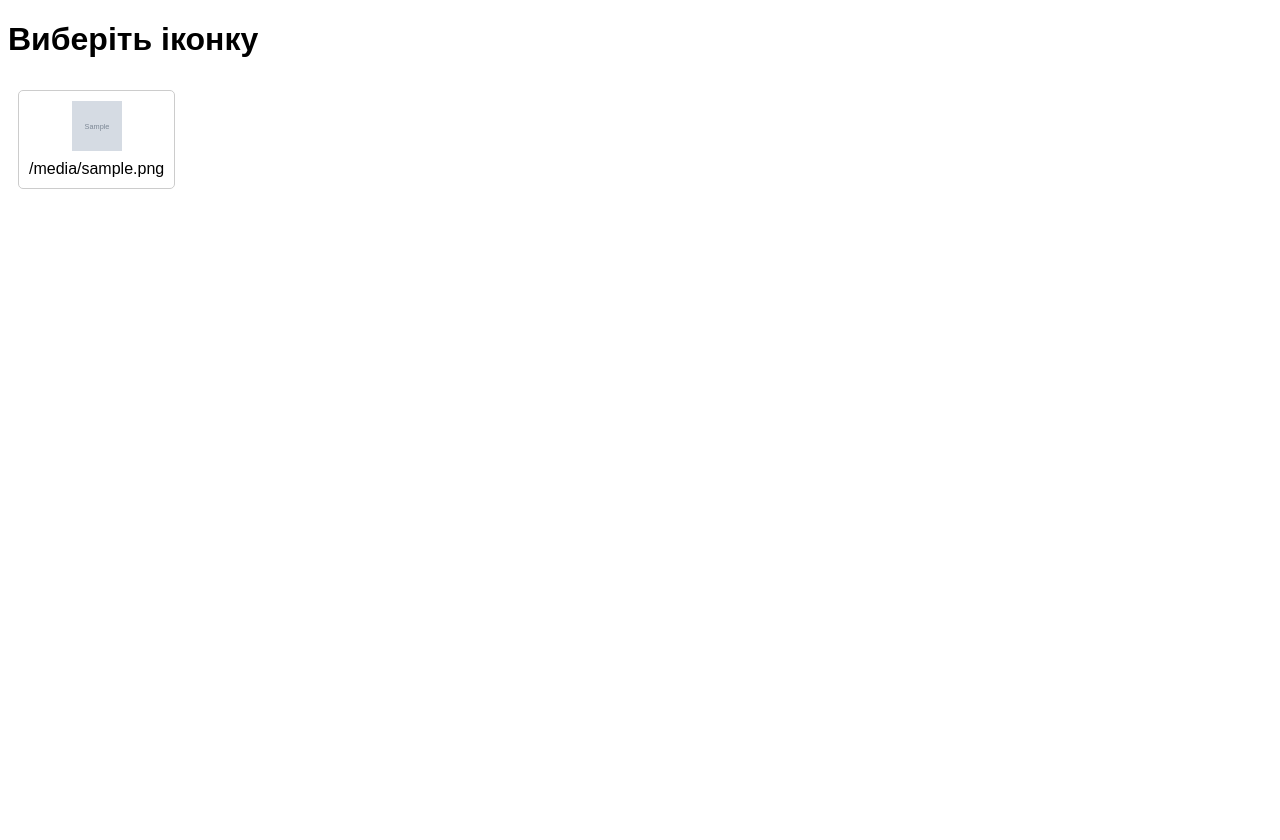
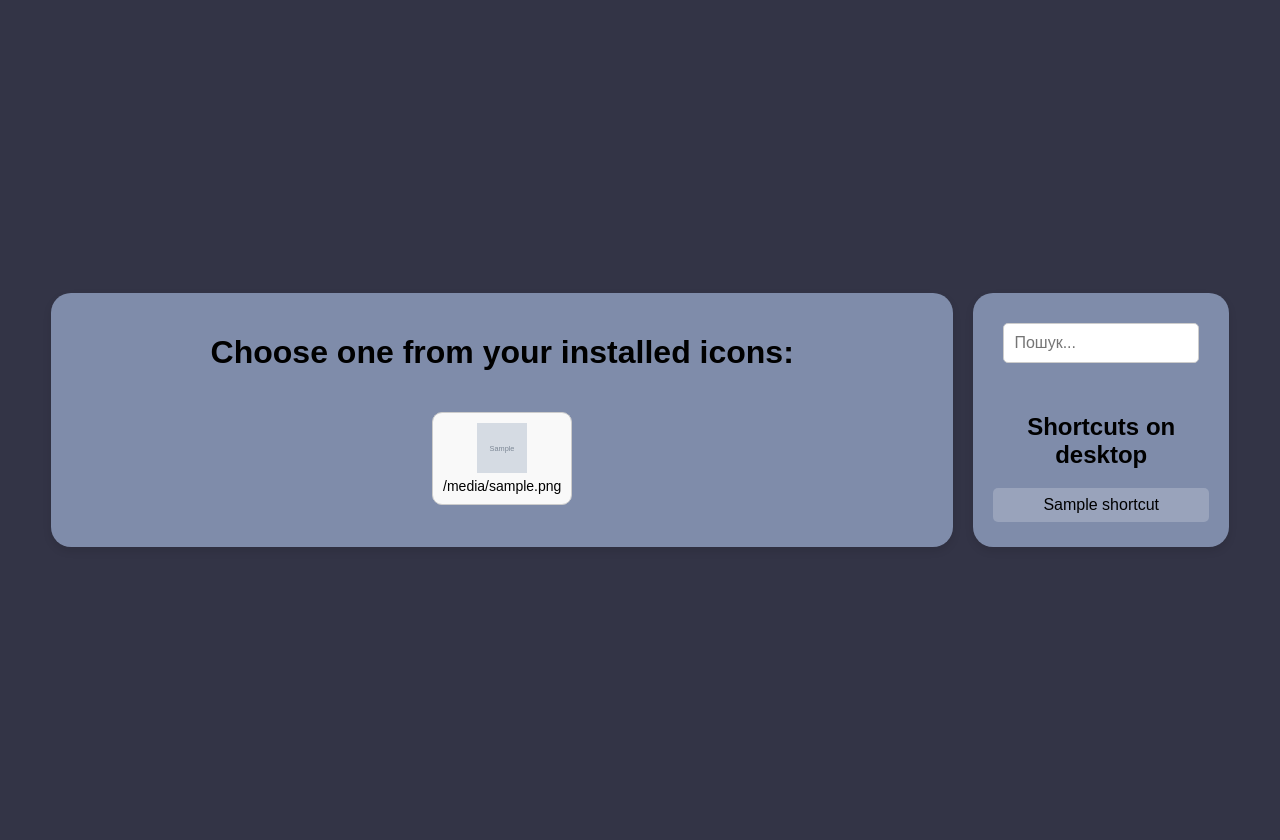
Before and after one commit to Artur-Nayman/icon_changer, a Flask app: template templates/index.html in a window 1280 px wide. Before the commit the page ends 189 px from the top, so only its background shows below. Run offline with Flask 3, Linux system fonts and the light colour scheme; the template is opened without the code that fills it: most values are stand-ins (such as "Sample title", 1, 10 or a date in 2020); grey boxes marked "Sample" are stand-in pictures.

Commit message:
-Website with some kind of design and also list of users shortcuts on desktop so he can understand which he can change

```diff
--- a/app.py
+++ b/app.py
@@ -1,16 +1,18 @@
 from flask import Flask, render_template, request, jsonify
 import os
-from main import change_existing_shortcut_icon
+from main import change_existing_shortcut_icon, scan_directory
 
 app = Flask(__name__)
 
 icon_directory = r"C:\Users\artur\Documents\pycharm_projects\icon-changer\static\icons"
+desktop_path = r"C:\Users\artur\Desktop"
 
 @app.route('/')
 def index():
     try:
         icons = [f for f in os.listdir(icon_directory) if f.endswith('.ico')]
-        return render_template('index.html', icons=icons)
+        shortcuts = scan_directory(desktop_path)
+        return render_template('index.html', icons=icons, shortcuts=shortcuts)
     except Exception as e:
         return f"An error occurred: {str(e)}", 500
 
@@ -24,7 +26,7 @@ def select_icon():
         if not selected_icon or not shortcut_name:
             return jsonify({"status": "error", "message": "Icon or shortcut name not provided"}), 400
 
-        shortcut_path = os.path.join(r"C:\Users\artur\Desktop", f"{shortcut_name}.lnk")
+        shortcut_path = os.path.join(desktop_path, f"{shortcut_name}.lnk")
         icon_path = os.path.join(icon_directory, selected_icon)
 
         if not os.path.exists(shortcut_path):
--- a/templates/index.html
+++ b/templates/index.html
@@ -3,38 +3,154 @@
 <head>
     <meta charset="UTF-8">
     <meta name="viewport" content="width=device-width, initial-scale=1.0">
-    <title>Вибір іконки</title>
+    <title>Select an icon</title>
     <style>
         body {
             font-family: Arial, sans-serif;
+            display: flex;
+            justify-content: center;
+            align-items: center;
+            height: 100vh;
+            margin: 0;
+            background-color: #333446;
+            padding: 20px;
         }
+
+        .container {
+            display: flex;
+            width: 95%;
+            max-width: 1200px;
+            gap: 20px;
+        }
+
+        .rounded-container {
+            background-color: #7F8CAA;
+            border-radius: 20px;
+            padding: 20px;
+            box-shadow: 0 4px 8px rgba(0, 0, 0, 0.1);
+            width: 80%;
+            max-height: 80vh;
+            display: flex;
+            flex-direction: column;
+        }
+
+        .icons {
+            display: flex;
+            flex-wrap: wrap;
+            justify-content: center;
+            gap: 10px;
+            overflow-y: auto;
+            max-height: 70vh;
+            padding: 10px;
+        }
+
         .icon {
-            display: inline-block;
+            display: flex;
+            flex-direction: column;
+            align-items: center;
             margin: 10px;
             text-align: center;
             cursor: pointer;
             border: 1px solid #ccc;
             padding: 10px;
-            border-radius: 5px;
+            border-radius: 10px;
+            background-color: #f9f9f9;
+            transition: transform 0.2s, box-shadow 0.2s;
+            min-width: 80px;
         }
+
+        .icon:hover {
+            transform: scale(1.05);
+            box-shadow: 0 4px 8px rgba(0, 0, 0, 0.2);
+        }
+
         .icon img {
             width: 50px;
             height: 50px;
         }
+
         .icon p {
             margin: 5px 0 0;
+            font-size: 14px;
+            word-break: break-all;
+        }
+
+        .sidebar {
+            background-color: #7F8CAA;
+            border-radius: 20px;
+            padding: 20px;
+            box-shadow: 0 4px 8px rgba(0, 0, 0, 0.1);
+            width: 20%;
+            max-height: 80vh;
+            display: flex;
+            flex-direction: column;
+            overflow-y: auto;
+        }
+
+        .search-container {
+            width: 100%;
+            padding: 10px;
+            box-sizing: border-box;
+        }
+
+        .search-container input {
+            width: 100%;
+            padding: 10px;
+            border: 1px solid #ccc;
+            border-radius: 5px;
+            font-size: 16px;
+            box-sizing: border-box;
+        }
+
+        .shortcuts-list {
+            margin-top: 20px;
+        }
+
+        .shortcuts-list h2 {
+            text-align: center;
+        }
+
+        .shortcuts-list ul {
+            list-style-type: none;
+            padding: 0;
+            margin: 0;
+        }
+
+        .shortcuts-list li {
+            padding: 8px;
+            margin: 5px 0;
+            background-color: rgba(255, 255, 255, 0.2);
+            border-radius: 5px;
+            text-align: center;
         }
     </style>
 </head>
 <body>
-    <h1>Виберіть іконку</h1>
-    <div id="icons">
-        {% for icon in icons %}
-        <div class="icon" onclick="selectIcon('{{ icon }}')">
-            <img src="{{ url_for('static', filename='icons/' + icon) }}" alt="{{ icon }}">
-            <p>{{ icon }}</p>
+    <div class="container">
+        <div class="rounded-container">
+            <h1 style="text-align: center;">Choose one from your installed icons:</h1>
+            <div class="icons">
+                {% for icon in icons %}
+                <div class="icon" onclick="selectIcon('{{ icon }}')">
+                    <img src="{{ url_for('static', filename='icons/' + icon) }}" alt="{{ icon }}">
+                    <p>{{ icon }}</p>
+                </div>
+                {% endfor %}
+            </div>
         </div>
-        {% endfor %}
+        <div class="sidebar">
+            <div class="search-container">
+                <input type="text" placeholder="Пошук...">
+            </div>
+            <div class="shortcuts-list">
+                <h2>Shortcuts on desktop</h2>
+                <ul>
+                    {% for shortcut in shortcuts %}
+                    <li>{{ shortcut }}</li>
+                    {% endfor %}
+                </ul>
+            </div>
+        </div>
     </div>
 
     <script>
@@ -50,7 +166,7 @@
                 })
                 .then(response => response.json())
                 .then(data => {
-                    alert('Вибрана іконка: ' + data.icon + ' для ярлика: ' + data.shortcut);
+                    alert('Chosen icon: ' + data.icon + ' for shortcut: ' + data.shortcut);
                 });
             }
         }
```
